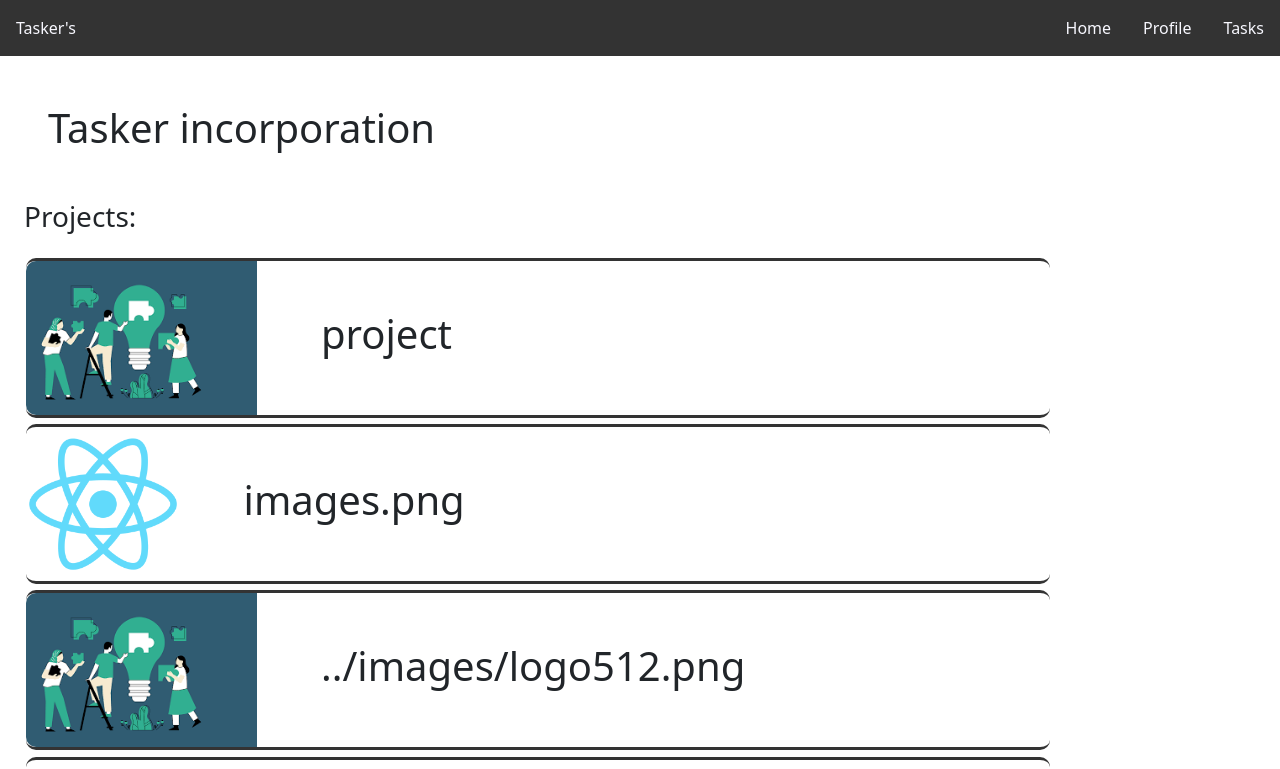
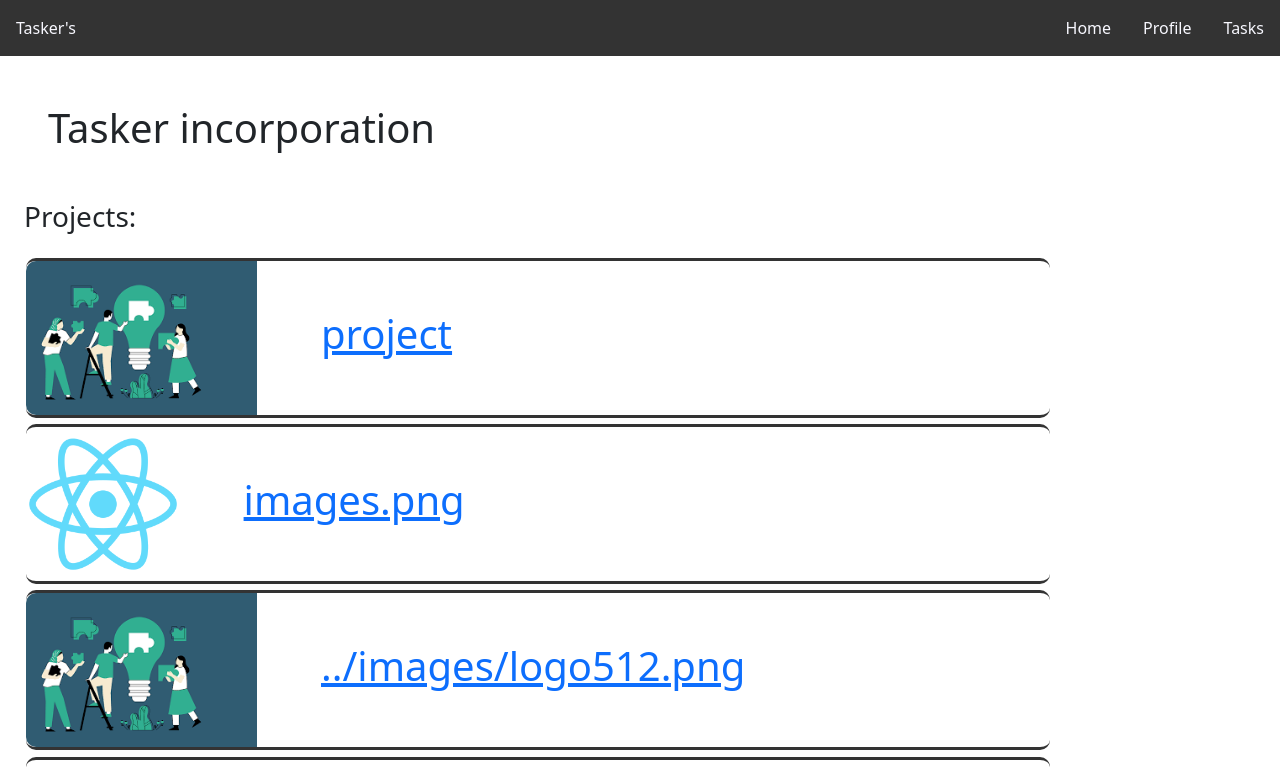
Before and after one commit to Maksaid/TaskManagerFront, a React (Create React App) app: page / in a window 1280 px wide. Shown: the top 769 px of the page. Built offline with nearby package versions, Linux system fonts and the light colour scheme; no server answers.

Commit message:
tasks styles

```diff
--- a/src/AppRoutes.js
+++ b/src/AppRoutes.js
@@ -12,6 +12,7 @@ const AppRoutes = () => {
             <Route path="/profile" element={<Profile/>}/>
             <Route path="/task" element={<Task/>}/>
             <Route path="/task/:taskId" element={<TaskDetail/>}/>
+            <Route path="/project/:projectId" element={<TaskDetail/>}/>
         </Routes>
     );
 };
--- a/src/components/Home.js
+++ b/src/components/Home.js
@@ -18,7 +18,7 @@ const Home = () => {
                 setLoading(false);
             } catch (err) {
                 //setError(err);
-                setProjects([{image_path : (ims), project_name : "project"}, {image_path : ims2, project_name : "images.png"},{image_path : ims, project_name : "../images/logo512.png"},{image_path : ims2, project_name : "../images/images.png"}])
+                setProjects([{image_path : (ims), project_name : "project", project_id : "1"}, {image_path : ims2, project_name : "images.png", project_id : "2"},{image_path : ims, project_name : "../images/logo512.png", project_id : "3"},{image_path : ims2, project_name : "../images/images.png", project_id : "4"}])
                 setLoading(false);
             }
         };
@@ -39,7 +39,7 @@ const Home = () => {
             <h1 className="m-5">Tasker incorporation</h1>
             <h3 className="m-4">Projects:</h3>
             {projects.map((project, index) => (
-                <Project key={index} img_path={project.image_path} projectName={project.project_name} />
+                <Project key={index} img_path={project.image_path} projectName={project.project_name} project_id={project.id}/>
             ))}
         </div>
     );
--- a/src/components/Project.js
+++ b/src/components/Project.js
@@ -1,13 +1,14 @@
 import React from 'react';
-import './Project.css'; // Optional: for styling
+import './Project.css';
+import {Link} from "react-router-dom"; // Optional: for styling
 
-const Project = ({ img_path, projectName }) => {
+const Project = ({ img_path, projectName, project_id }) => {
     return (
-        <div className="project-card">
+        <Link to={`/projects/${project_id}`} className="project-card">
             <img className="project-img" src={img_path} alt={`${projectName} Logo`} />
             <h1 className="project-name">{projectName}</h1>
             {/* Add other content here */}
-        </div>
+        </Link>
     );
 };
 
--- a/src/components/Task.js
+++ b/src/components/Task.js
@@ -10,7 +10,7 @@ const Task = () => {
     const [showForm, setShowForm] = useState(false);
 
     const handleAddTask = () => {
-        setShowForm(true);
+        setShowForm(!showForm);
     };
 
     return (
@@ -41,9 +41,9 @@ const CreateTaskForm = () => {
     };
 
     return (
-        <form onSubmit={handleSubmit}>
+        <form className="flex-column d-flex w-75 m-4" onSubmit={handleSubmit}>
             <h2>Create New Task</h2>
-            <input
+            <input className="m-3"
                 type="text"
                 placeholder="Title"
                 value={title}
@@ -51,6 +51,7 @@ const CreateTaskForm = () => {
                 required
             />
             <textarea
+                className="m-3 w-100 vh-100"
                 placeholder="Description"
                 value={description}
                 onChange={(e) => setDescription(e.target.value)}
```
Also changed, not shown: src/components/ProjectDetail.js (added).
